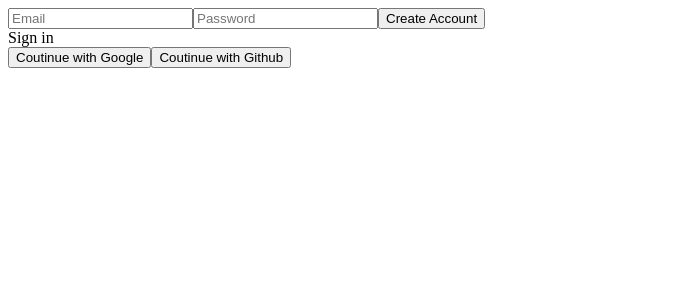
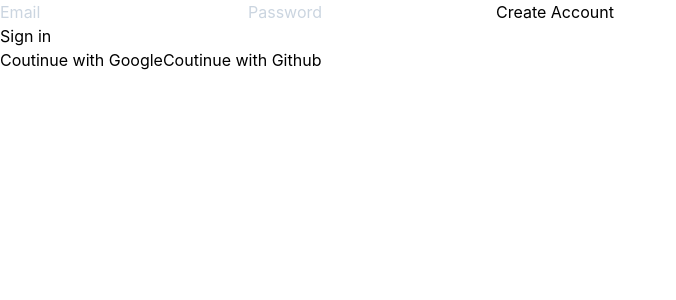
Before and after one commit to geeeyeon/jwitter, a React (Create React App) app: page /#/ in a window 1280 px wide. Shown: the top 300 px of the page, without its empty margins (0-676 px from the left). Built offline with nearby package versions, Linux system fonts and the light colour scheme; no server answers.

Commit message:
추가: tailwind 설정

```diff
--- /dev/null
+++ b/src/index.css
@@ -0,0 +1,17 @@
+@tailwind base;
+@tailwind components;
+@tailwind utilities;
+
+body {
+  margin: 0;
+  font-family: -apple-system, BlinkMacSystemFont, "Segoe UI", "Roboto", "Oxygen",
+    "Ubuntu", "Cantarell", "Fira Sans", "Droid Sans", "Helvetica Neue",
+    sans-serif;
+  -webkit-font-smoothing: antialiased;
+  -moz-osx-font-smoothing: grayscale;
+}
+
+code {
+  font-family: source-code-pro, Menlo, Monaco, Consolas, "Courier New",
+    monospace;
+}
--- a/src/index.js
+++ b/src/index.js
@@ -2,6 +2,7 @@
 import ReactDOM from "react-dom";
 import App from "./components/App";
 import { authService } from "./fBase";
+import "./index.css";
 
 console.log(authService);
 
--- /dev/null
+++ b/tailwind.config.js
@@ -0,0 +1,141 @@
+module.exports = {
+  content: ["./src/**/*.{js,jsx,ts,tsx}"],
+  theme: {
+    screens: {
+      sm: "480px",
+      md: "768px",
+      lg: "976px",
+      xl: "1440px",
+    },
+    fontFamily: {
+      sans: ["Graphik", "sans-serif"],
+      serif: ["Merriweather", "serif"],
+    },
+    colors: {
+      transparent: "transparent",
+      current: "currentColor",
+
+      black: "#000",
+      white: "#fff",
+
+      gray: {
+        100: "#f7fafc",
+        200: "#edf2f7",
+        300: "#e2e8f0",
+        400: "#cbd5e0",
+        500: "#a0aec0",
+        600: "#718096",
+        700: "#4a5568",
+        800: "#2d3748",
+        900: "#1a202c",
+      },
+      red: {
+        100: "#fff5f5",
+        200: "#fed7d7",
+        300: "#feb2b2",
+        400: "#fc8181",
+        500: "#f56565",
+        600: "#e53e3e",
+        700: "#c53030",
+        800: "#9b2c2c",
+        900: "#742a2a",
+      },
+      orange: {
+        100: "#fffaf0",
+        200: "#feebc8",
+        300: "#fbd38d",
+        400: "#f6ad55",
+        500: "#ed8936",
+        600: "#dd6b20",
+        700: "#c05621",
+        800: "#9c4221",
+        900: "#7b341e",
+      },
+      yellow: {
+        100: "#fffff0",
+        200: "#fefcbf",
+        300: "#faf089",
+        400: "#f6e05e",
+        500: "#ecc94b",
+        600: "#d69e2e",
+        700: "#b7791f",
+        800: "#975a16",
+        900: "#744210",
+      },
+      green: {
+        100: "#f0fff4",
+        200: "#c6f6d5",
+        300: "#9ae6b4",
+        400: "#68d391",
+        500: "#48bb78",
+        600: "#38a169",
+        700: "#2f855a",
+        800: "#276749",
+        900: "#22543d",
+      },
+      teal: {
+        100: "#e6fffa",
+        200: "#b2f5ea",
+        300: "#81e6d9",
+        400: "#4fd1c5",
+        500: "#38b2ac",
+        600: "#319795",
+        700: "#2c7a7b",
+        800: "#285e61",
+        900: "#234e52",
+      },
+      blue: {
+        100: "#ebf8ff",
+        200: "#bee3f8",
+        300: "#90cdf4",
+        400: "#63b3ed",
+        500: "#4299e1",
+        600: "#3182ce",
+        700: "#2b6cb0",
+        800: "#2c5282",
+        900: "#2a4365",
+      },
+      indigo: {
+        100: "#ebf4ff",
+        200: "#c3dafe",
+        300: "#a3bffa",
+        400: "#7f9cf5",
+        500: "#667eea",
+        600: "#5a67d8",
+        700: "#4c51bf",
+        800: "#434190",
+        900: "#3c366b",
+      },
+      purple: {
+        100: "#faf5ff",
+        200: "#e9d8fd",
+        300: "#d6bcfa",
+        400: "#b794f4",
+        500: "#9f7aea",
+        600: "#805ad5",
+        700: "#6b46c1",
+        800: "#553c9a",
+        900: "#44337a",
+      },
+      pink: {
+        100: "#fff5f7",
+        200: "#fed7e2",
+        300: "#fbb6ce",
+        400: "#f687b3",
+        500: "#ed64a6",
+        600: "#d53f8c",
+        700: "#b83280",
+        800: "#97266d",
+        900: "#702459",
+      },
+    },
+    backgroundColor: (theme) => theme("colors"),
+    borderColor: (theme) => ({
+      ...theme("colors"),
+      default: theme("colors.gray.300", "currentColor"),
+    }),
+    borderOpacity: (theme) => theme("opacity"),
+    extend: {},
+  },
+  plugins: [],
+};
```
